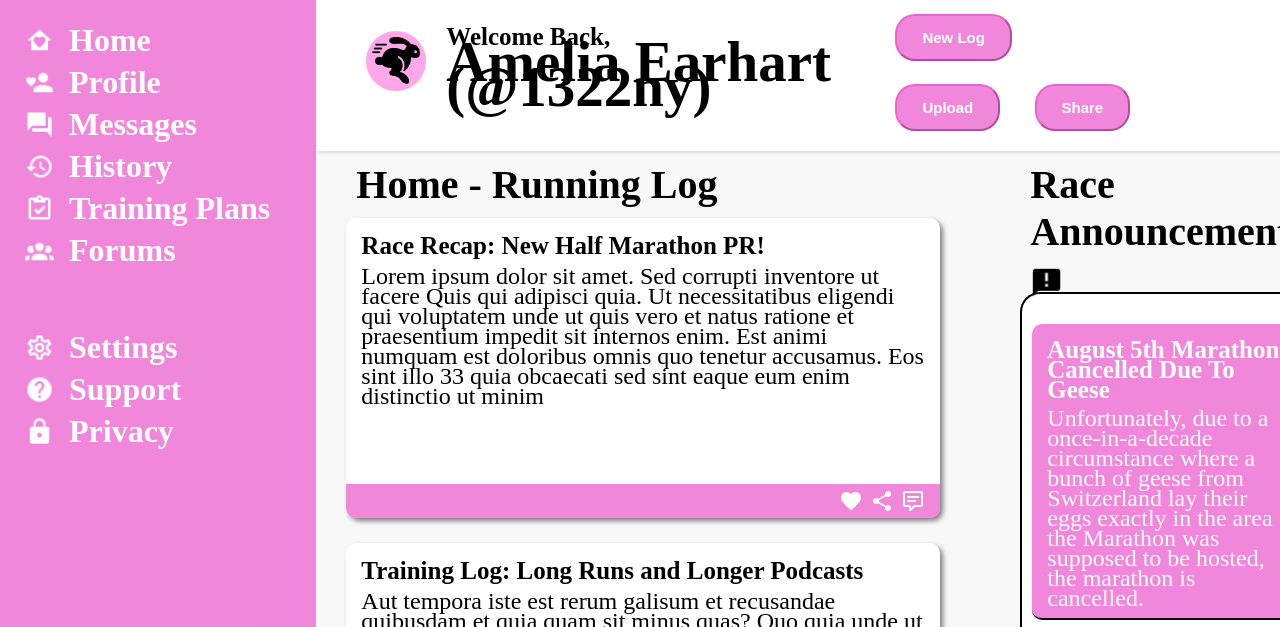
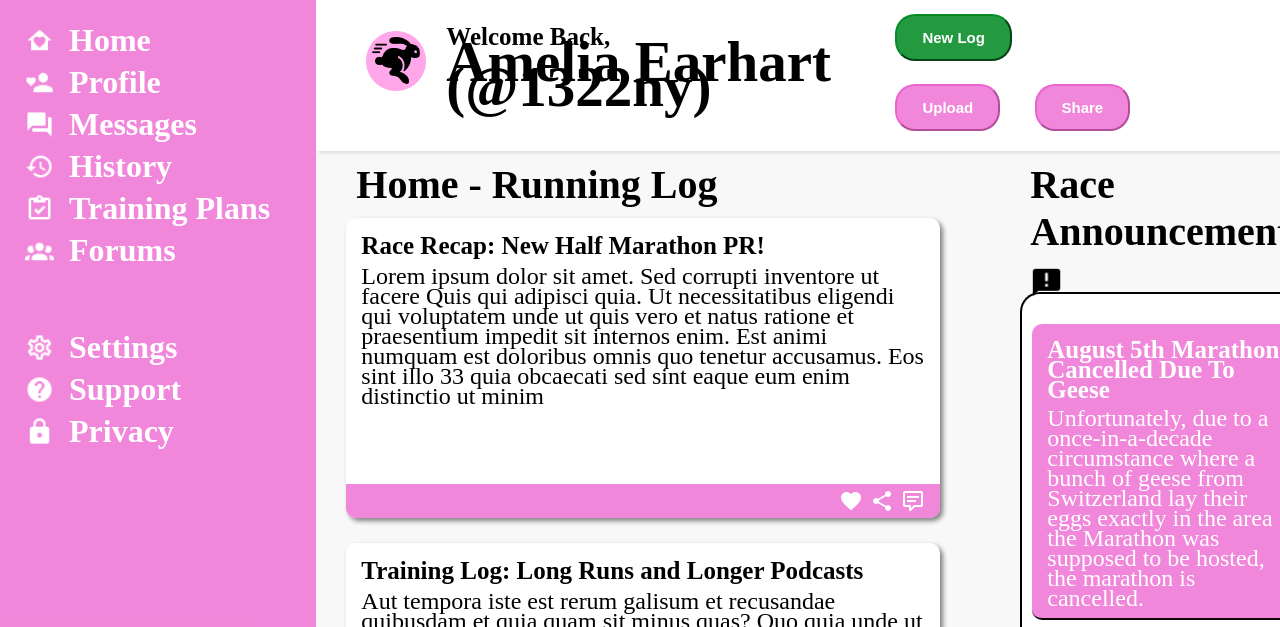
Before and after one commit to chanpm26/Dashboard, a plain HTML site: page index.html in a window 1280 px wide. In both pictures the pointer is over the button "New Log". Shown: the part 143-770 px from the top of the page. Drawn offline with Linux system fonts and the light colour scheme; a web font is replaced by a local one.

Commit message:
Add button hover background change

```diff
--- a/styles.css
+++ b/styles.css
@@ -93,6 +93,11 @@ button {
     background-color: rgba(235, 84, 202, 0.699);
     color: white;
     border-color:rgba(235, 84, 202, 0.699)
+}
+
+button:hover {
+    background-color: rgba(0, 138, 34, 0.863);
+    border-color: rgba(0, 138, 34, 0.863);
 }
 
 #sidebar {
```
